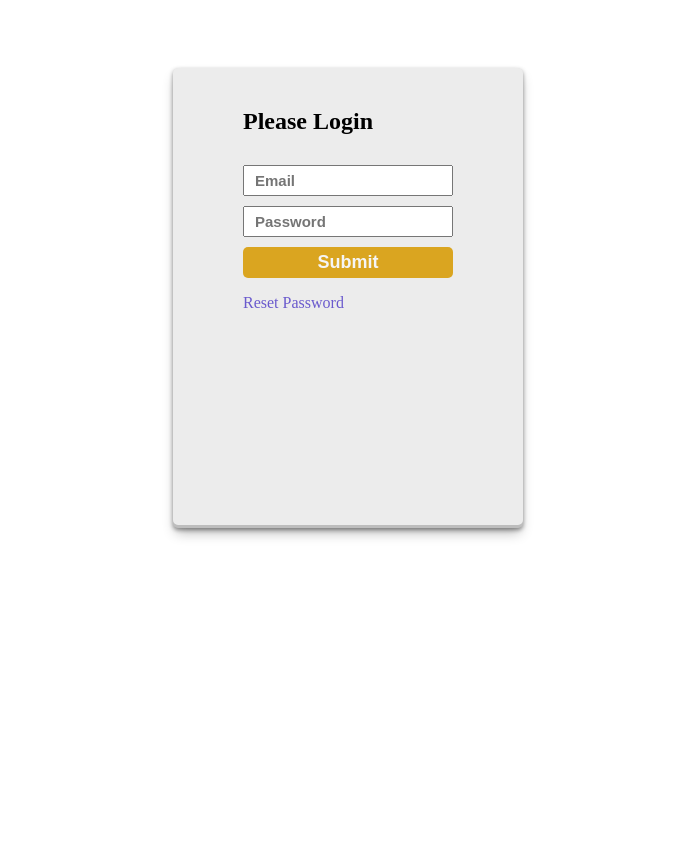
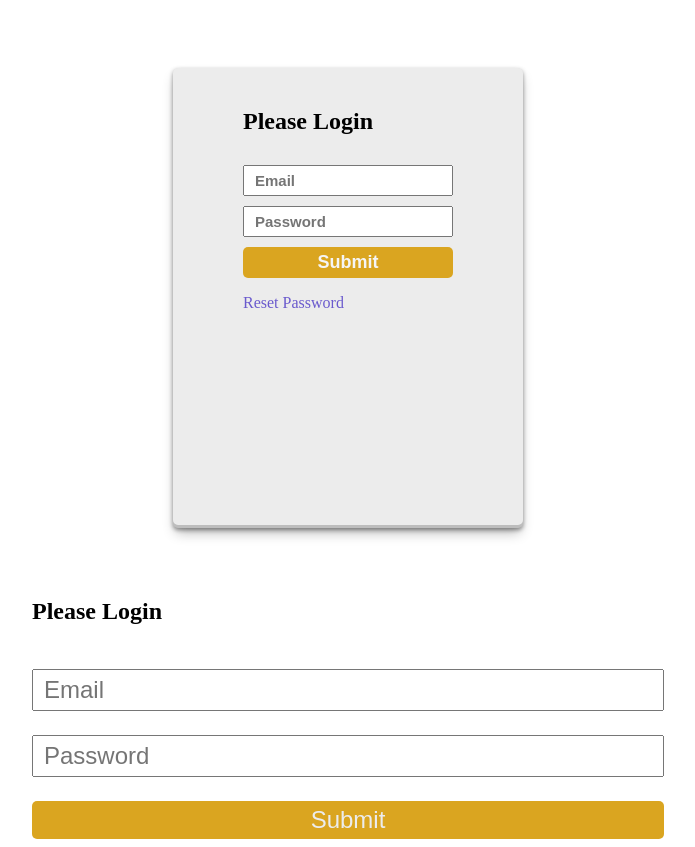
Before and after one commit to MinhajSiam/nyttc-org-main, a plain HTML site: page nyttc-org-main/animation.html in a window 1280 px wide. Shown: the whole page, without its empty margins (292-987 px from the left). Before the commit the page ends 800 px from the top, so only its background shows below. Drawn offline with Linux system fonts and the light colour scheme.

Commit message:
login page updated

```diff
--- a/nyttc-org-main/animation.html
+++ b/nyttc-org-main/animation.html
@@ -15,14 +15,14 @@
             padding: 20px 0 200px 0;
         }
 
-        input {
+        .login-form input {
             margin-top: 10px;
             font-size: 15px;
             font-weight: 700;
             padding: 5px 10px;
         }
 
-        input[type="submit"] {
+        .login-form input[type="submit"] {
             border: 0;
             background-color: goldenrod;
             color: whitesmoke;
@@ -31,7 +31,7 @@
             font-size: 18px;
         }
 
-        body {
+        .container-main {
 
             display: flex;
             justify-content: center;
@@ -47,14 +47,40 @@
             box-shadow: rgba(0, 0, 0, 0.4) 0px 2px 4px, rgba(0, 0, 0, 0.3) 0px 7px 13px -3px, rgba(0, 0, 0, 0.2) 0px -3px 0px inset;
         }
 
-        a {
+        .login-form a {
             text-decoration: none;
             color: slateblue;
+        }
+
+        .login-container {
+            display: flex;
+            justify-content: center;
+            margin-top: 50px;
+        }
+
+        .login-form-2 {
+            display: flex;
+            flex-direction: column;
+            width: 50%;
+        }
+
+        .login-form-2 input {
+            margin-top: 1em;
+            font-size: 1.5em;
+            padding: 5px 10px;
+        }
+
+        .login-form-2 input[type="submit"] {
+            border: 0;
+            border-radius: 5px;
+            background-color: goldenrod;
+            color: #ececec;
         }
     </style>
 </head>
 
 <body>
+    <div class="container-main">
         <div class="container">
             <form class="login-form">
                 <h2>Please Login</h2>
@@ -66,6 +92,15 @@
                 </a>
             </form>
         </div>
+    </div>
+    <section class="login-container">
+        <form class="login-form-2">
+            <h2>Please Login</h2>
+            <input type="email" name="" id="" placeholder="Email" required>
+            <input type="password" name="" id="" placeholder="Password" required>
+            <input type="submit" value="Submit">
+        </form>
+    </section>
 </body>
 
 </html>
```
Lines whose indentation alone changed are shown as unchanged.
